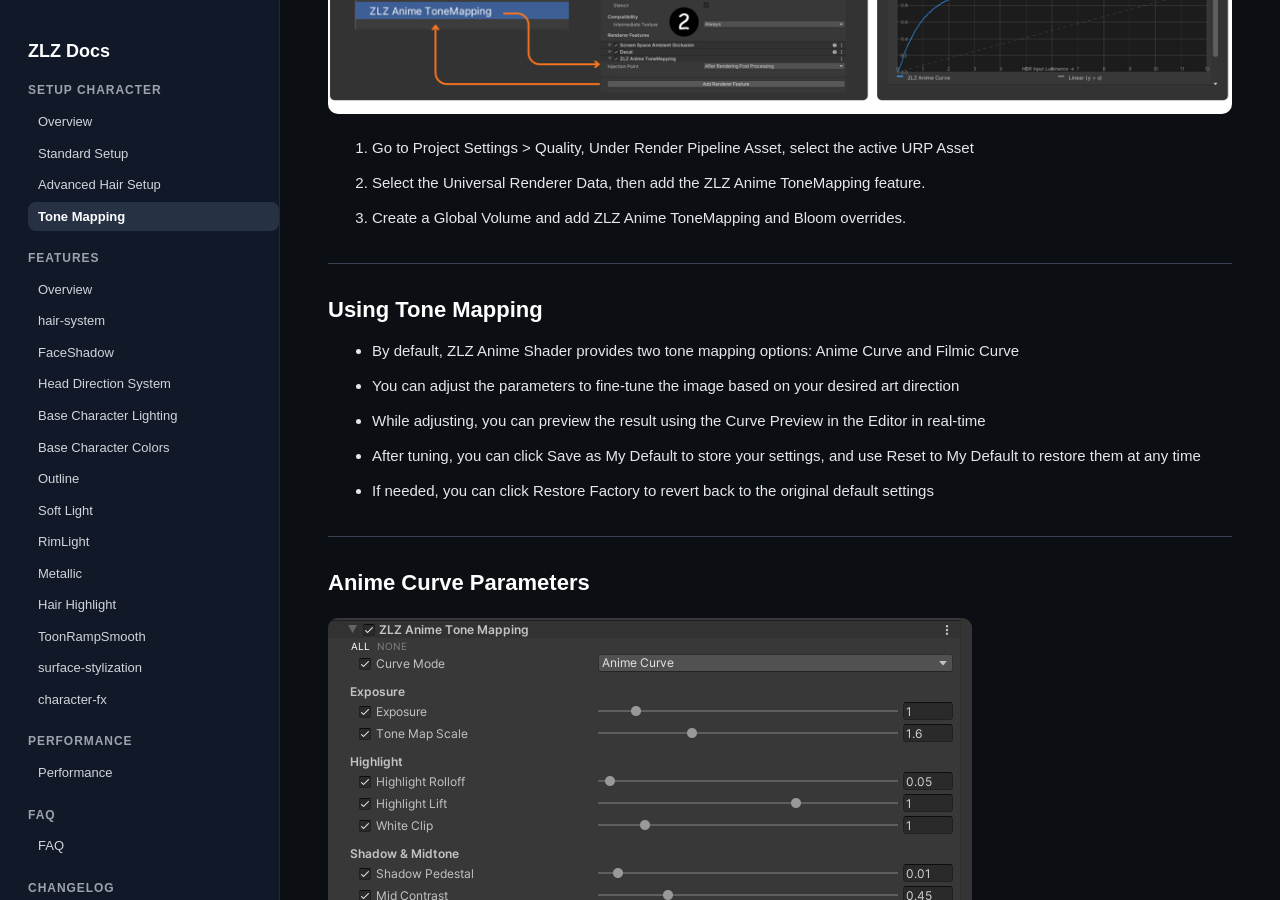
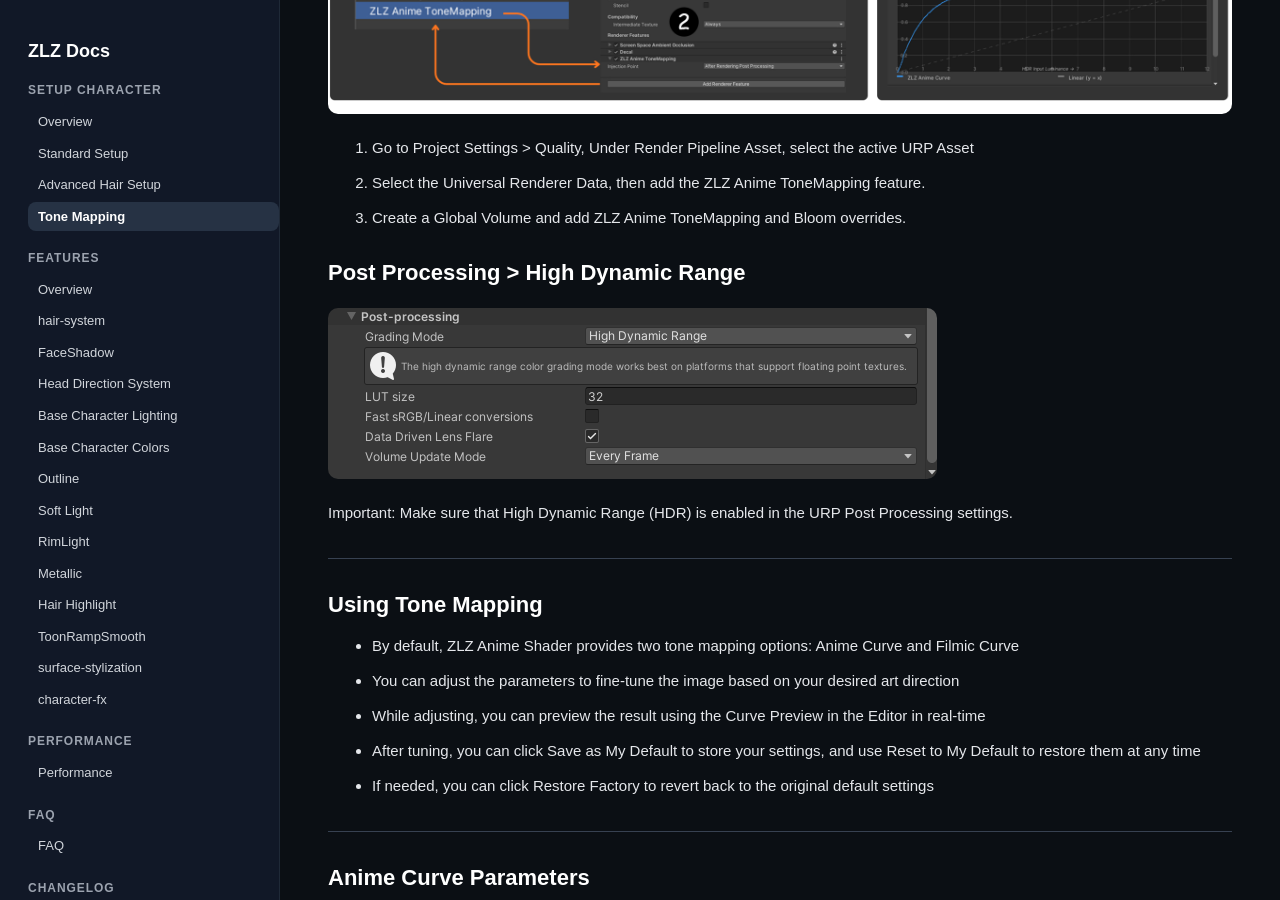
Before and after one commit to zlz-studio/zlz-studio.github.io, a Jekyll site: the page built from setup-character/Tone-Mapping/index.md, in a window 1280 px wide and 900 px high, scrolled down 5728 px. Built offline with Jekyll 4.4.1, drawn with Linux system fonts in a browser that asks for light colours.

Commit message:
Update index.md

```diff
--- a/setup-character/Tone-Mapping/index.md
+++ b/setup-character/Tone-Mapping/index.md
@@ -151,6 +151,12 @@
 2. Select the Universal Renderer Data, then add the ZLZ Anime ToneMapping feature.
 3. Create a Global Volume and add ZLZ Anime ToneMapping and Bloom overrides.
 
+### Post Processing > High Dynamic Range
+
+![HDR](../Tone-Mapping/HDR.png)
+
+Important: Make sure that High Dynamic Range (HDR) is enabled in the URP Post Processing settings.
+
 ---
 
 ### Using Tone Mapping
```
